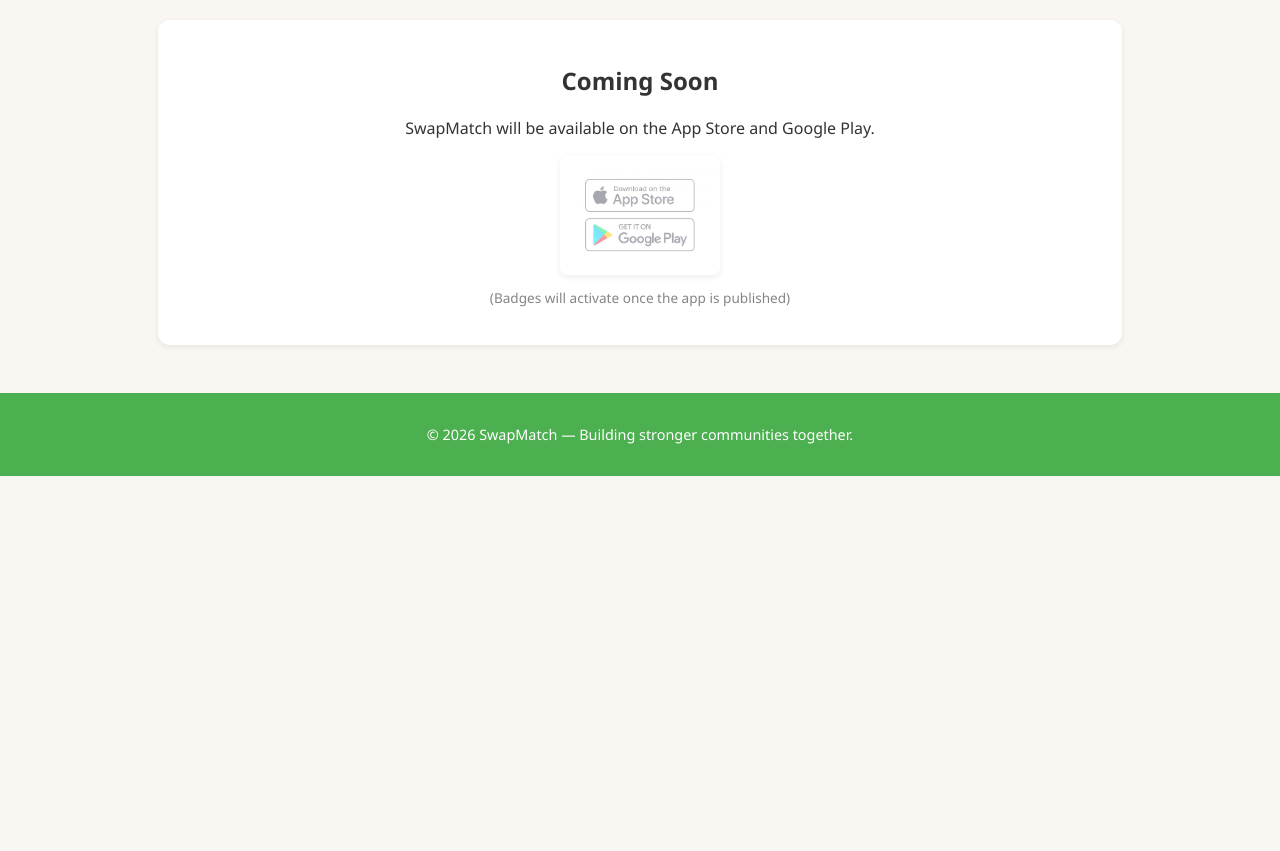
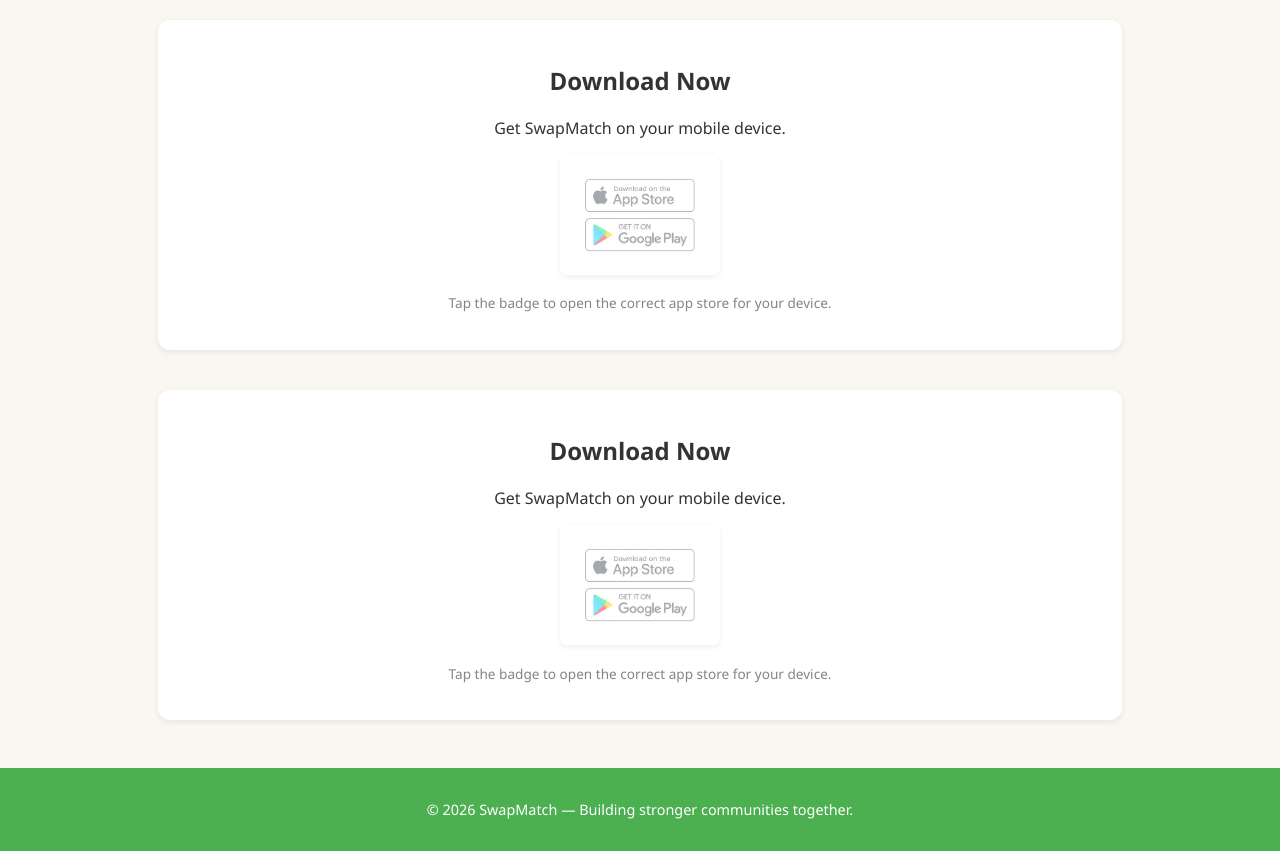
Before and after one commit to Manikese/SwapMatch-Home, a Jekyll site: the page built from index.md, in a window 1280 px wide and 1400 px high, scrolled down 2842 px. Shown: the part 549-1400 px from the top of the window. Built offline with Jekyll 4.4.1, drawn with Linux system fonts in a browser that asks for light colours; our own code applies the rules of GitHub Pages for plain Markdown files; before the commit the page ends 3867 px from its top, so only the background shows below that.

Commit message:
Update download section for SwapMatch app

```diff
--- a/index.md
+++ b/index.md
@@ -86,18 +86,75 @@
 </section>
 
 <section class="download-section">
-  <h2>Coming Soon</h2>
-  <p>SwapMatch will be available on the App Store and Google Play.</p>
+  <h2>Download Now</h2>
+  <p>Get SwapMatch on your mobile device.</p>
 
   <div class="download-buttons">
-    <img src="/SwapMatch-Home/assets/images/app-store-and-google-play-badges4324.jpg" />
+    <a
+      id="store-link"
+      href="https://apps.apple.com/us/app/swapmatch-find-who-you-need/id6761496778"
+      target="_blank"
+      rel="noopener noreferrer"
+      aria-label="Download SwapMatch"
+    >
+      <img
+        src="/SwapMatch-Home/assets/images/app-store-and-google-play-badges4324.jpg"
+        alt="Download on the App Store or get it on Google Play"
+      />
+    </a>
   </div>
 
   <p style="opacity: 0.6; font-size: 0.85rem;">
-    (Badges will activate once the app is published)
+    Tap the badge to open the correct app store for your device.
+  </p>
+</section>
+
+<section class="download-section">
+  <h2>Download Now</h2>
+  <p>Get SwapMatch on your mobile device.</p>
+
+  <div class="download-buttons">
+    <a
+      id="store-link"
+      href="https://apps.apple.com/us/app/swapmatch-find-who-you-need/id6761496778"
+      target="_blank"
+      rel="noopener noreferrer"
+      aria-label="Download SwapMatch"
+    >
+      <img
+        src="/SwapMatch-Home/assets/images/app-store-and-google-play-badges4324.jpg"
+        alt="Download on the App Store or get it on Google Play"
+      />
+    </a>
+  </div>
+
+  <p style="opacity: 0.6; font-size: 0.85rem;">
+    Tap the badge to open the correct app store for your device.
   </p>
 </section>
 
 <footer>
   © 2026 SwapMatch — Building stronger communities together.
 </footer>
+
+<script>
+  (function () {
+    const appleUrl = "https://apps.apple.com/us/app/swapmatch-find-who-you-need/id6761496778";
+    const androidUrl = "https://play.google.com/store/apps/details?id=com.swapmatch.app";
+
+    const userAgent = navigator.userAgent || navigator.vendor || window.opera;
+    const storeLink = document.getElementById("store-link");
+
+    const isAndroid = /android/i.test(userAgent);
+    const isIOS = /iPhone|iPad|iPod/i.test(userAgent);
+
+    if (isAndroid) {
+      storeLink.href = androidUrl;
+    } else if (isIOS) {
+      storeLink.href = appleUrl;
+    } else {
+      // Desktop or unknown device: choose your preferred default
+      storeLink.href = appleUrl;
+    }
+  })();
+</script>
```
